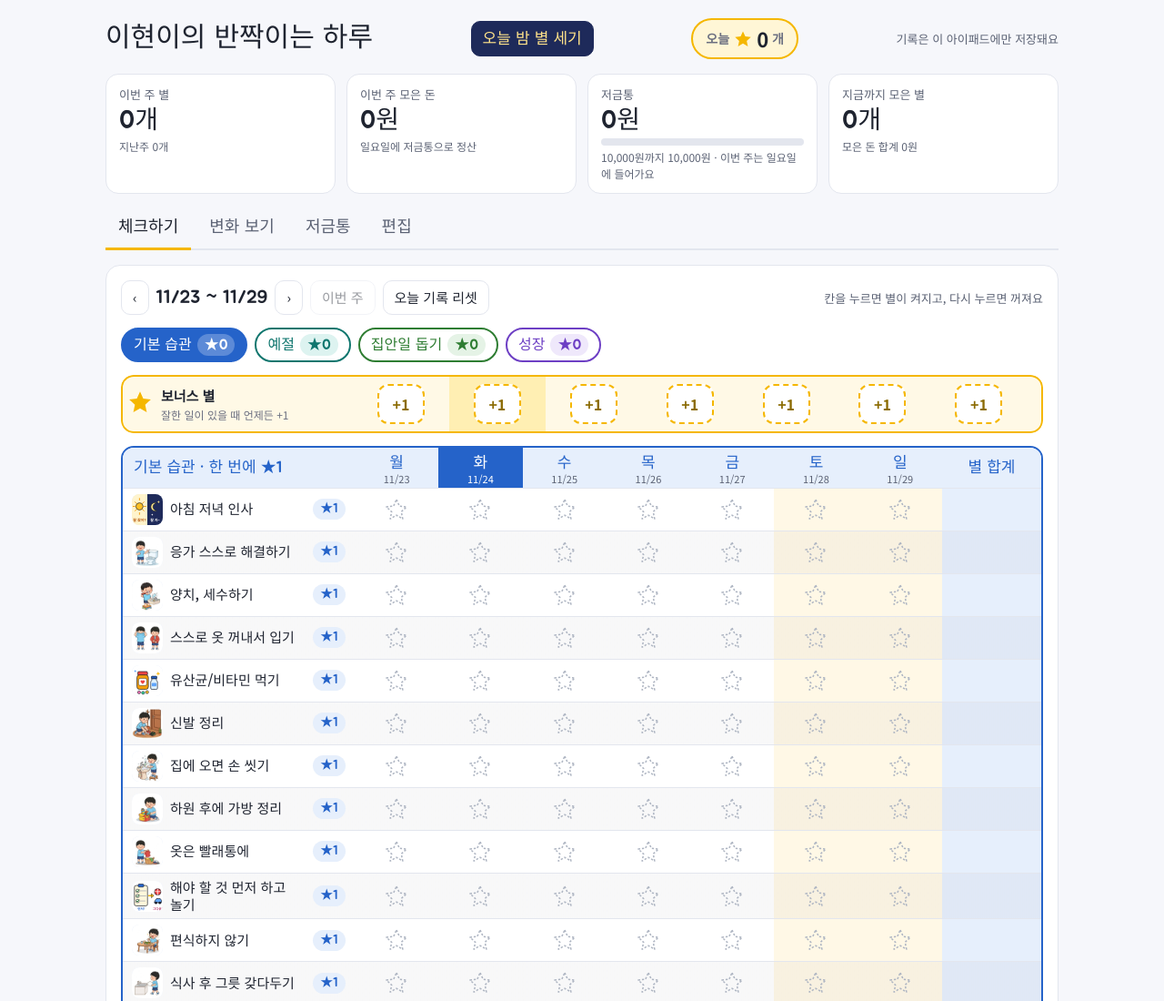
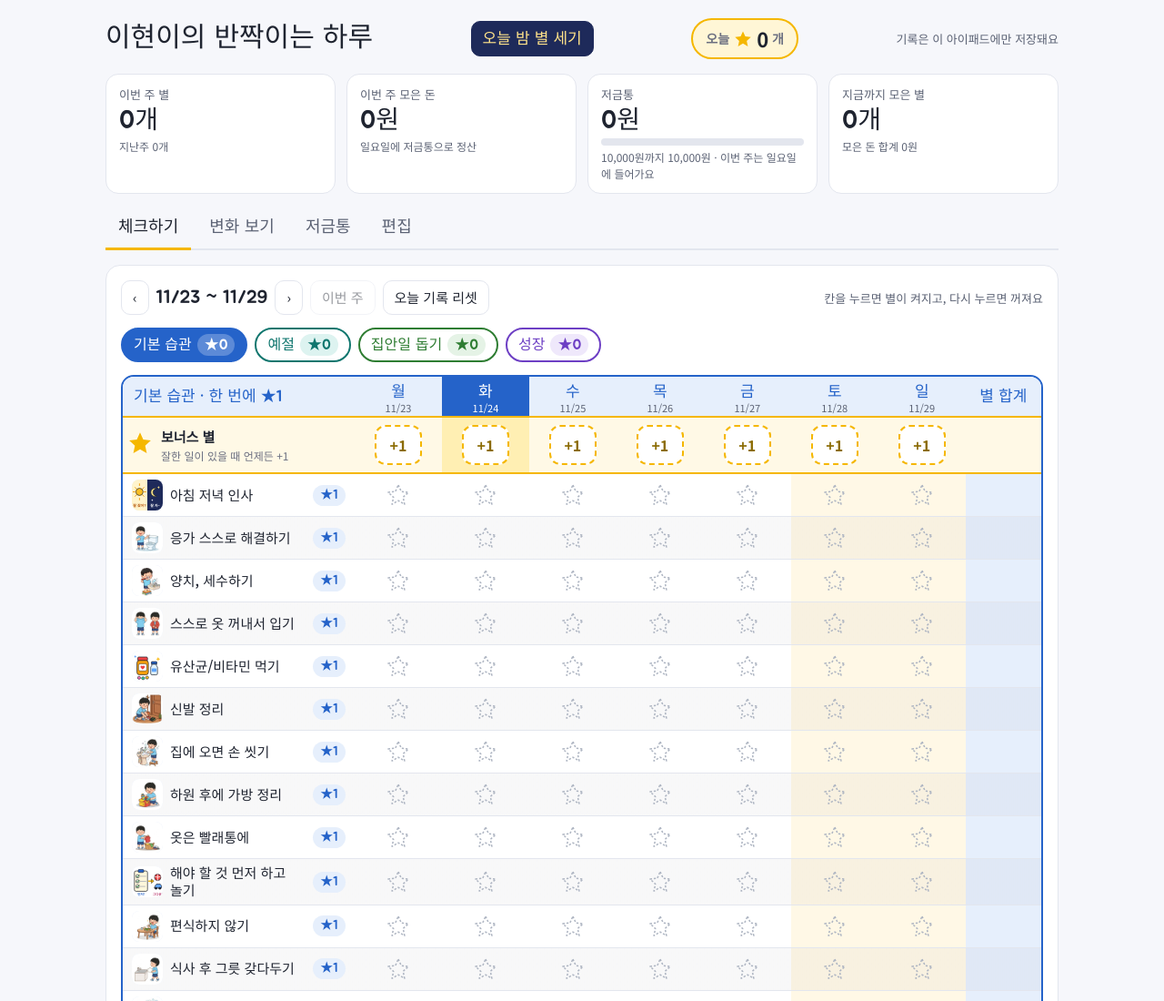
Before and after one commit to sdw1002-commits/star-diary, a plain HTML site: page index.html in a window 1280 px wide. Shown: the top 1100 px of the page at 91% size. Drawn offline with Linux system fonts and the light colour scheme.

Commit message:
보너스 별 줄을 체크표 안으로 넣어 요일 정렬
Co-Authored-By: Claude Opus 5.5 <noreply@anthropic.com>
Claude-Session: https://claude.ai/code/session_01MT6SS7K6sGW79HZpcm6Peu

```diff
--- a/index.html
+++ b/index.html
@@ -121,11 +121,10 @@ thead th.nm{background:var(--t);padding-left:12px}
 .nbtns{display:flex;flex-wrap:wrap;gap:12px;justify-content:center}
 .todaybadge{display:inline-flex;align-items:center;gap:4px;background:#FFF6D6;border:2px solid #F5B700;border-radius:999px;padding:4px 14px;font-weight:700;color:#1F2430}
 .todaybadge svg{width:22px;height:22px}.todaybadge b{font-size:22px}.todaybadge .tk{font-size:14px;color:#6B6F80}
-table.bonus{border-collapse:separate;border-spacing:0;width:100%;min-width:720px}
-table.bonus td{text-align:center;padding:8px 4px;background:#FFF9E6;border-top:2px solid #F5B700;border-bottom:2px solid #F5B700;position:relative}
-table.bonus td.nm{text-align:left;border-left:2px solid #F5B700;border-radius:14px 0 0 14px}
-table.bonus td.sum{border-right:2px solid #F5B700;border-radius:0 14px 14px 0;font-weight:700;font-size:18px}
-table.bonus td.today{background:#FFEFB3}
+#grid tr.bonusrow td{text-align:center;padding:8px 4px;background:#FFF9E6;border-top:2px solid #F5B700;border-bottom:2px solid #F5B700;position:relative}
+#grid tr.bonusrow td.nm{text-align:left}
+#grid tr.bonusrow td.sum{font-weight:700;font-size:18px}
+#grid tr.bonusrow td.today{background:#FFEFB3}
 .bhead{display:flex;align-items:center;gap:8px}.bhead .bico{color:#F5B700}.bhead .bico svg{width:30px;height:30px}.bhead b{display:block}.bhead small{display:block;color:#6B6F80;font-size:12px;word-break:keep-all}
 .bplus{min-width:52px;min-height:44px;border-radius:12px;border:2px dashed #F5B700;background:#fff;color:#8A6A00;font-weight:700;font-size:16px;cursor:pointer}
 .bplus:active{transform:scale(.94)}
@@ -135,11 +134,11 @@ table.bonus td.today{background:#FFEFB3}
 .nbtn.nbonus svg{width:20px;height:20px}
 .nbtn.nbonus.pop{animation:bpop .35s ease}
 @keyframes bpop{50%{transform:scale(1.12)}}
-table.bonus td{color:#1F2430}
+#grid tr.bonusrow td{color:#1F2430}
 @media (prefers-color-scheme: dark){:root:not([data-theme="light"]){
-  table.bonus td{background:#2E2610;color:#FFE9A6;border-color:#F5B700}
-  table.bonus td.today{background:#4A3A0C}
-  table.bonus td.sum{color:#FFD54A}
+  #grid tr.bonusrow td{background:#2E2610;color:#FFE9A6;border-color:#F5B700}
+  #grid tr.bonusrow td.today{background:#4A3A0C}
+  #grid tr.bonusrow td.sum{color:#FFD54A}
   .bhead b{color:#FFE9A6}.bhead small{color:#D9C68E}
   .bplus{background:#1E212B;color:#FFD54A;border-color:#F5B700}
   .bminus{background:#5A5F70;color:#fff}
@@ -291,7 +290,6 @@ input{font:inherit;color:var(--ink);background:var(--panel);border:1px solid var
     </div>
     <div class="chips" id="chips"></div>
     <p class="hint" id="manualNote" hidden style="margin:0"></p>
-    <div class="scroll"><table class="bonus" id="bonusGrid"></table></div>
     <div class="scroll" id="gridWrap"><table id="grid"></table></div>
   </section>
 
@@ -492,7 +490,12 @@ function renderCheck(){
   const todayIdx=(wk===cur)?(new Date().getDay()+6)%7:-1;
   let h='<thead><tr><th class="nm">'+cat.name+' · 한 번에 ★'+cat.star+'</th>';
   DAYS.forEach((d,i)=>h+=`<th class="${i===todayIdx?'today':''}">${d}<small>${md(addDays(wk,i))}</small></th>`);
-  h+='<th>별 합계</th></tr></thead><tbody>';
+  h+='<th>별 합계</th></tr>';
+  { const bs=bonusArr(wk);
+    h+='<tr class="bonusrow"><td class="nm"><div class="bhead"><span class="bico">'+STAR+'</span><span><b>보너스 별</b><small>잘한 일이 있을 때 언제든 +1</small></span></div></td>';
+    for(let i=0;i<7;i++)h+=`<td class="${i===todayIdx?'today':''}${i>=5?' we':''}"><button class="bplus" data-bonus="${i}" aria-label="${DAYS[i]}요일 보너스 별 1개 더하기"><span class="bn">${bs[i]?'★'+bs[i]:'+1'}</span></button>${bs[i]?`<button class="bminus" data-bonus="${i}" data-d="-1" aria-label="${DAYS[i]}요일 보너스 별 1개 빼기">−</button>`:''}</td>`;
+    h+=`<td class="sum">${st.bstar||''}</td></tr>`; }
+  h+='</thead><tbody>';
   const dayCat=[0,0,0,0,0,0,0]; let catTot=0;
   act(cat).forEach(it=>{const id=it.id,name=it.name;
     let row=0;
@@ -503,11 +506,6 @@ function renderCheck(){
   });
   h+='</tbody><tfoot><tr><td class="nm">하루 별 합계</td>'+dayCat.map((v,i)=>`<td class="${i>=5?'we':''}">${v||''}</td>`).join('')+`<td class="tot">${catTot}</td></tr></tfoot>`;
   grid.innerHTML=h;
-  const bs=bonusArr(wk);
-  let b='<tbody><tr><td class="nm"><div class="bhead"><span class="bico">'+STAR+'</span><span><b>보너스 별</b><small>잘한 일이 있을 때 언제든 +1</small></span></div></td>';
-  for(let i=0;i<7;i++)b+=`<td class="${i===todayIdx?'today':''}${i>=5?' we':''}"><button class="bplus" data-bonus="${i}" aria-label="${DAYS[i]}요일 보너스 별 1개 더하기"><span class="bn">${bs[i]?'★'+bs[i]:'+1'}</span></button>${bs[i]?`<button class="bminus" data-bonus="${i}" data-d="-1" aria-label="${DAYS[i]}요일 보너스 별 1개 빼기">−</button>`:''}</td>`;
-  b+=`<td class="sum">${st.bstar||''}</td></tr></tbody>`;
-  bonusGrid.innerHTML=b;
 }
 function renderTrend(){
   const ks=allWeeks(); const cur=monday(new Date());
```
